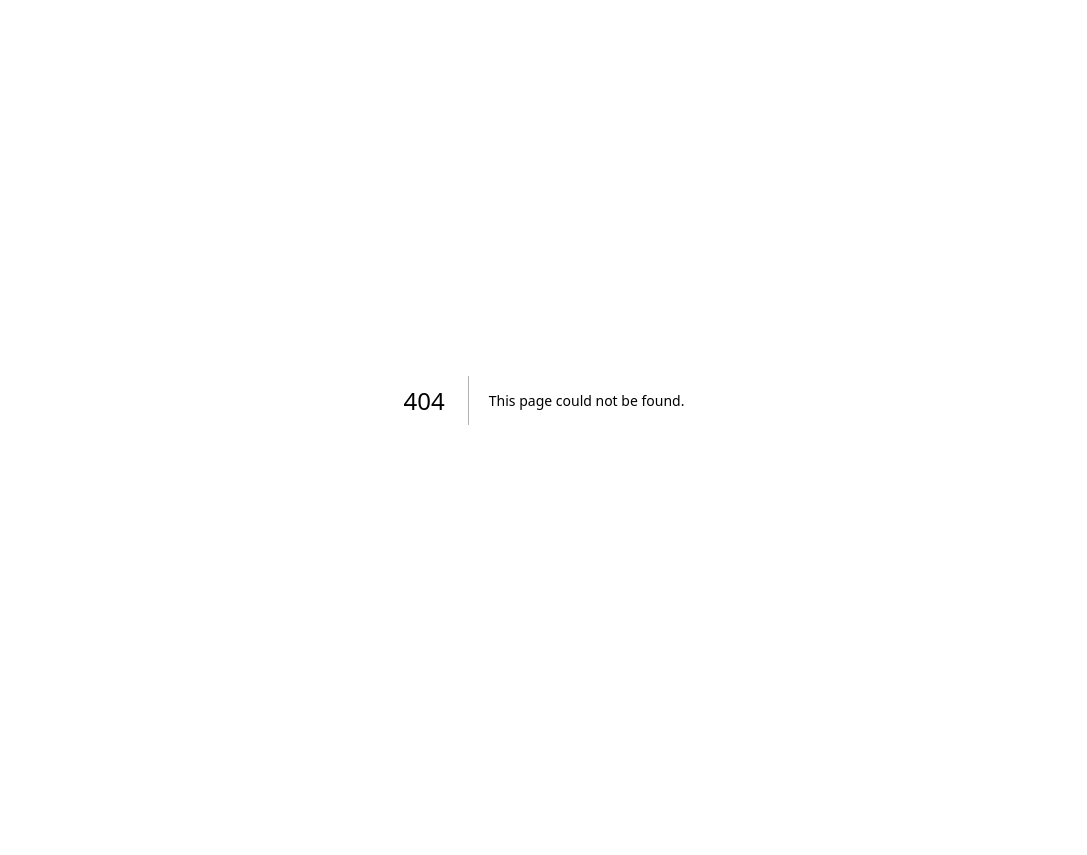
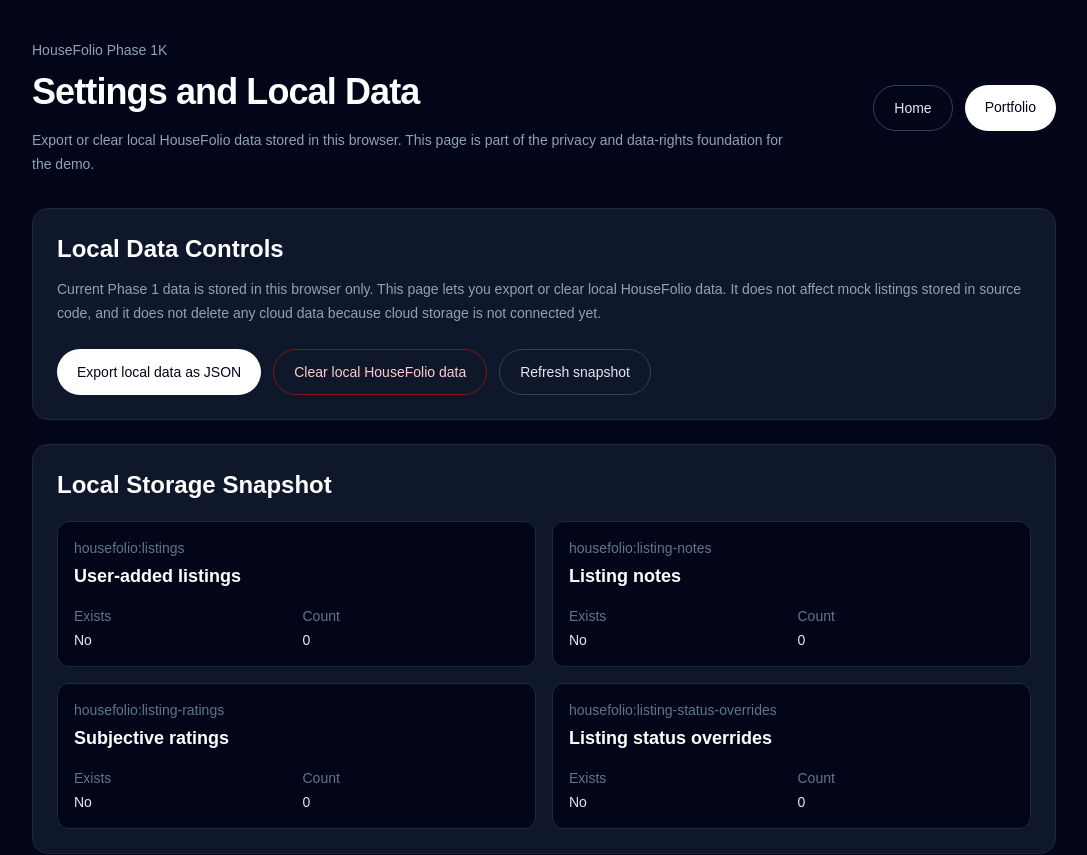
Before and after one commit to Qiu-Jiajun/HouseFolio, a Next.js app: page /settings in a window 1280 px wide. Before the commit this address had no page. Shown: the top 855 px of the page, without its empty margins (96-1183 px from the left). Before the commit the page ends 800 px from the top, so only its background shows below. Built offline with nearby package versions, Linux system fonts and the light colour scheme.

Commit message:
feat: add settings navigation entry

```diff
--- a/src/app/page.tsx
+++ b/src/app/page.tsx
@@ -1,18 +1,21 @@
 const engines = [
   {
     level: "L1",
-    title: "LBS 智能层",
-    description: "通勤、生活圈、地图，把房源位置转化为空间决策数据。",
+    title: "LBS Layer",
+    description:
+      "Commute, life circle, and map context. Turn listing location into spatial decision data.",
   },
   {
     level: "L2",
-    title: "算法评分层",
-    description: "评分、排序、对比，把多套房源组织成可量化的决策结构。",
+    title: "Algorithm Layer",
+    description:
+      "Reference score, sorting, and comparison. Turn multiple listings into structured decision inputs.",
   },
   {
     level: "L3",
-    title: "AI 决策层",
-    description: "总结、建议、解释，把结构化数据转化为人能理解的决策建议。",
+    title: "AI Layer",
+    description:
+      "Summaries, advice, and explanations. Turn structured data into human-readable decision support.",
   },
 ];
 
@@ -21,18 +24,20 @@ export default function Home() {
     <main className="min-h-screen bg-slate-950 px-6 py-16 text-white">
       <section className="mx-auto max-w-5xl">
         <p className="mb-4 text-sm font-medium text-slate-400">
-          HouseFolio · 私人找房决策管理工具
+          HouseFolio · Private rental decision workspace
         </p>
 
         <h1 className="mb-6 text-4xl font-bold tracking-tight md:text-6xl">
-          用 LBS、算法和 AI，
+          Use LBS, algorithms, and AI
           <br />
-          辅助租客做出更清晰的找房决策。
+          to make rental decisions clearer.
         </h1>
 
         <p className="mb-8 max-w-3xl text-lg leading-8 text-slate-300">
-          HouseFolio 不是房源平台，也不是中介服务。它帮助用户管理自己主动收集的候选房源，
-          并通过三层决策引擎完成通勤分析、评分对比和 AI 决策建议。
+          HouseFolio is not a listing platform or brokerage service. It helps
+          users manage candidate listings they collected themselves, then uses
+          a three-layer decision engine to support spatial analysis, structured
+          comparison, and AI-assisted explanations.
         </p>
 
         <div className="mb-10 flex flex-wrap gap-3">
@@ -40,14 +45,21 @@ export default function Home() {
             href="/portfolio"
             className="rounded-full bg-white px-5 py-3 text-sm font-medium text-slate-950 hover:bg-slate-200"
           >
-            查看候选房源
+            Open Portfolio
           </a>
 
           <a
-            href="/portfolio"
+            href="/portfolio/new"
             className="rounded-full border border-slate-700 px-5 py-3 text-sm font-medium text-slate-200 hover:bg-slate-900"
           >
-            进入 Portfolio
+            Add Listing
+          </a>
+
+          <a
+            href="/settings"
+            className="rounded-full border border-slate-700 px-5 py-3 text-sm font-medium text-slate-200 hover:bg-slate-900"
+          >
+            Settings
           </a>
         </div>
 
@@ -71,10 +83,11 @@ export default function Home() {
         </div>
 
         <div className="mt-10 rounded-2xl border border-slate-800 bg-slate-900 p-6">
-          <h2 className="mb-3 text-xl font-semibold">当前开发阶段</h2>
+          <h2 className="mb-3 text-xl font-semibold">Current Phase</h2>
           <p className="text-sm leading-6 text-slate-400">
-            Phase 1C：最小房源数据模型与 Portfolio 页面。当前使用假数据验证产品结构，
-            暂不接入数据库、地图 API 或 AI 服务。
+            Phase 1K: local data export and clearing controls. The demo still
+            uses mock data and browser localStorage. Supabase, map APIs, and AI
+            services are intentionally not connected yet.
           </p>
         </div>
       </section>
--- a/src/app/portfolio/page.tsx
+++ b/src/app/portfolio/page.tsx
@@ -5,23 +5,44 @@ export default function PortfolioPage() {
     <main className="min-h-screen bg-slate-950 px-6 py-12 text-white">
       <section className="mx-auto max-w-6xl">
         <div className="mb-8">
-          <a href="/" className="text-sm text-slate-400 hover:text-white">
-            ← 返回首页
-          </a>
+          <div className="flex flex-wrap gap-3">
+            <a
+              href="/"
+              className="rounded-full border border-slate-700 px-4 py-2 text-sm text-slate-300 hover:bg-slate-900 hover:text-white"
+            >
+              Home
+            </a>
 
-          <p className="mt-6 text-sm font-medium text-slate-400">
+            <a
+              href="/portfolio/new"
+              className="rounded-full border border-slate-700 px-4 py-2 text-sm text-slate-300 hover:bg-slate-900 hover:text-white"
+            >
+              Add Listing
+            </a>
+
+            <a
+              href="/settings"
+              className="rounded-full border border-slate-700 px-4 py-2 text-sm text-slate-300 hover:bg-slate-900 hover:text-white"
+            >
+              Settings
+            </a>
+          </div>
+
+          <p className="mt-8 text-sm font-medium text-slate-400">
             HouseFolio · Portfolio
           </p>
 
           <div className="mt-3 flex flex-wrap items-end justify-between gap-4">
             <div>
               <h1 className="text-4xl font-bold tracking-tight">
-                我的候选房源
+                Candidate Listings
               </h1>
 
               <p className="mt-4 max-w-3xl text-base leading-7 text-slate-300">
-                这里展示用户主动添加的候选房源。当前阶段使用 mock 数据 + 浏览器本地数据，
-                并加入状态筛选与基础排序，为后续 L2 算法评分和多房源对比做准备。
+                This page shows candidate listings added by the user or provided
+                as mock data. Current Phase 1 data uses browser localStorage and
+                mock listings only. Reference scores are auxiliary comparison
+                signals, not final recommendations.
               </p>
             </div>
 
@@ -29,7 +50,7 @@ export default function PortfolioPage() {
               href="/portfolio/new"
               className="rounded-full bg-white px-5 py-3 text-sm font-medium text-slate-950 hover:bg-slate-200"
             >
-              添加房源
+              Add Listing
             </a>
           </div>
         </div>
--- /dev/null
+++ b/src/app/settings/page.tsx
@@ -0,0 +1,41 @@
+import { SettingsLocalDataPanel } from "@/components/settings-local-data-panel";
+
+export default function SettingsPage() {
+  return (
+    <main className="min-h-screen bg-slate-950 px-6 py-10 text-white">
+      <div className="mx-auto max-w-5xl">
+        <div className="mb-8 flex flex-wrap items-center justify-between gap-4">
+          <div>
+            <p className="mb-3 text-sm font-medium text-slate-400">
+              HouseFolio Phase 1K
+            </p>
+            <h1 className="text-4xl font-bold tracking-tight">
+              Settings and Local Data
+            </h1>
+            <p className="mt-4 max-w-3xl text-sm leading-6 text-slate-400">
+              Export or clear local HouseFolio data stored in this browser. This
+              page is part of the privacy and data-rights foundation for the demo.
+            </p>
+          </div>
+
+          <div className="flex flex-wrap gap-3">
+            <a
+              href="/"
+              className="rounded-full border border-slate-700 px-5 py-3 text-sm font-medium text-slate-200 hover:bg-slate-900"
+            >
+              Home
+            </a>
+            <a
+              href="/portfolio"
+              className="rounded-full bg-white px-5 py-3 text-sm font-medium text-slate-950 hover:bg-slate-200"
+            >
+              Portfolio
+            </a>
+          </div>
+        </div>
+
+        <SettingsLocalDataPanel />
+      </div>
+    </main>
+  );
+}
--- /dev/null
+++ b/src/components/settings-local-data-panel.tsx
@@ -0,0 +1,138 @@
+"use client";
+
+import { useEffect, useState } from "react";
+import {
+  clearLocalHouseFolioData,
+  downloadLocalHouseFolioData,
+  getLocalHouseFolioDataSnapshot,
+  type LocalHouseFolioDataExport,
+} from "@/lib/privacy/local-data";
+
+export function SettingsLocalDataPanel() {
+  const [snapshot, setSnapshot] = useState<LocalHouseFolioDataExport | null>(
+    null
+  );
+  const [message, setMessage] = useState("");
+
+  function refreshSnapshot() {
+    setSnapshot(getLocalHouseFolioDataSnapshot());
+  }
+
+  useEffect(() => {
+    refreshSnapshot();
+  }, []);
+
+  function handleExport() {
+    downloadLocalHouseFolioData();
+    setMessage("Local HouseFolio data export started.");
+  }
+
+  function handleClear() {
+    const confirmed = window.confirm(
+      "Clear all HouseFolio local data from this browser? Mock listings in code will still remain visible."
+    );
+
+    if (!confirmed) {
+      return;
+    }
+
+    clearLocalHouseFolioData();
+    refreshSnapshot();
+    setMessage("Local HouseFolio data has been cleared from this browser.");
+  }
+
+  return (
+    <div className="space-y-6">
+      {message ? (
+        <div className="rounded-2xl border border-emerald-900 bg-emerald-950 px-5 py-4 text-sm text-emerald-200">
+          {message}
+        </div>
+      ) : null}
+
+      <section className="rounded-2xl border border-slate-800 bg-slate-900 p-6">
+        <h2 className="text-2xl font-semibold text-white">
+          Local Data Controls
+        </h2>
+
+        <p className="mt-3 text-sm leading-6 text-slate-400">
+          Current Phase 1 data is stored in this browser only. This page lets you
+          export or clear local HouseFolio data. It does not affect mock listings
+          stored in source code, and it does not delete any cloud data because
+          cloud storage is not connected yet.
+        </p>
+
+        <div className="mt-6 flex flex-wrap gap-3">
+          <button
+            type="button"
+            onClick={handleExport}
+            className="rounded-full bg-white px-5 py-3 text-sm font-medium text-slate-950 hover:bg-slate-200"
+          >
+            Export local data as JSON
+          </button>
+
+          <button
+            type="button"
+            onClick={handleClear}
+            className="rounded-full border border-red-900 px-5 py-3 text-sm font-medium text-red-200 hover:bg-red-950"
+          >
+            Clear local HouseFolio data
+          </button>
+
+          <button
+            type="button"
+            onClick={refreshSnapshot}
+            className="rounded-full border border-slate-700 px-5 py-3 text-sm font-medium text-slate-200 hover:bg-slate-800"
+          >
+            Refresh snapshot
+          </button>
+        </div>
+      </section>
+
+      <section className="rounded-2xl border border-slate-800 bg-slate-900 p-6">
+        <h2 className="text-2xl font-semibold text-white">
+          Local Storage Snapshot
+        </h2>
+
+        <div className="mt-5 grid gap-4 md:grid-cols-2">
+          {snapshot?.items.map((item) => (
+            <div
+              key={item.key}
+              className="rounded-xl border border-slate-800 bg-slate-950 p-4"
+            >
+              <p className="text-sm text-slate-500">{item.key}</p>
+              <h3 className="mt-1 text-lg font-semibold text-white">
+                {item.label}
+              </h3>
+              <div className="mt-4 grid grid-cols-2 gap-3 text-sm">
+                <div>
+                  <p className="text-slate-500">Exists</p>
+                  <p className="mt-1 text-slate-200">
+                    {item.exists ? "Yes" : "No"}
+                  </p>
+                </div>
+                <div>
+                  <p className="text-slate-500">Count</p>
+                  <p className="mt-1 text-slate-200">{item.count}</p>
+                </div>
+              </div>
+            </div>
+          ))}
+        </div>
+      </section>
+
+      <section className="rounded-2xl border border-slate-800 bg-slate-900 p-6">
+        <h2 className="text-2xl font-semibold text-white">
+          Compliance Boundary
+        </h2>
+
+        <ul className="mt-4 list-disc space-y-2 pl-5 text-sm leading-6 text-slate-400">
+          <li>HouseFolio does not crawl third-party listing pages.</li>
+          <li>HouseFolio does not publish a public listing database.</li>
+          <li>HouseFolio does not broker rental transactions.</li>
+          <li>Current Phase 1 data stays in browser localStorage.</li>
+          <li>AI, map APIs, cloud database, and cloud storage are not connected yet.</li>
+        </ul>
+      </section>
+    </div>
+  );
+}
--- /dev/null
+++ b/src/lib/privacy/local-data.ts
@@ -0,0 +1,121 @@
+export type LocalStorageItemSnapshot = {
+  key: string;
+  label: string;
+  exists: boolean;
+  count: number;
+  value: unknown;
+};
+
+export type LocalHouseFolioDataExport = {
+  app: "HouseFolio";
+  version: "phase-1-local-demo";
+  exportedAt: string;
+  storageScope: "browser-localStorage";
+  items: LocalStorageItemSnapshot[];
+};
+
+export const HOUSEFOLIO_LOCAL_STORAGE_KEYS = [
+  {
+    key: "housefolio:listings",
+    label: "User-added listings",
+  },
+  {
+    key: "housefolio:listing-notes",
+    label: "Listing notes",
+  },
+  {
+    key: "housefolio:listing-ratings",
+    label: "Subjective ratings",
+  },
+  {
+    key: "housefolio:listing-status-overrides",
+    label: "Listing status overrides",
+  },
+] as const;
+
+function safeParseJson(raw: string): unknown {
+  try {
+    return JSON.parse(raw);
+  } catch {
+    return raw;
+  }
+}
+
+function countValue(value: unknown): number {
+  if (Array.isArray(value)) {
+    return value.length;
+  }
+
+  if (value && typeof value === "object") {
+    return Object.keys(value).length;
+  }
+
+  if (value === null || typeof value === "undefined") {
+    return 0;
+  }
+
+  return 1;
+}
+
+export function getLocalHouseFolioDataSnapshot(): LocalHouseFolioDataExport {
+  if (typeof window === "undefined") {
+    return {
+      app: "HouseFolio",
+      version: "phase-1-local-demo",
+      exportedAt: new Date().toISOString(),
+      storageScope: "browser-localStorage",
+      items: [],
+    };
+  }
+
+  const items = HOUSEFOLIO_LOCAL_STORAGE_KEYS.map((item) => {
+    const raw = window.localStorage.getItem(item.key);
+    const parsed = raw ? safeParseJson(raw) : null;
+
+    return {
+      key: item.key,
+      label: item.label,
+      exists: raw !== null,
+      count: countValue(parsed),
+      value: parsed,
+    };
+  });
+
+  return {
+    app: "HouseFolio",
+    version: "phase-1-local-demo",
+    exportedAt: new Date().toISOString(),
+    storageScope: "browser-localStorage",
+    items,
+  };
+}
+
+export function downloadLocalHouseFolioData() {
+  if (typeof window === "undefined") {
+    return;
+  }
+
+  const snapshot = getLocalHouseFolioDataSnapshot();
+  const json = JSON.stringify(snapshot, null, 2);
+  const blob = new Blob([json], { type: "application/json" });
+  const url = URL.createObjectURL(blob);
+
+  const link = document.createElement("a");
+  link.href = url;
+  link.download = `housefolio-local-data-${Date.now()}.json`;
+  document.body.appendChild(link);
+  link.click();
+  link.remove();
+
+  URL.revokeObjectURL(url);
+}
+
+export function clearLocalHouseFolioData() {
+  if (typeof window === "undefined") {
+    return;
+  }
+
+  HOUSEFOLIO_LOCAL_STORAGE_KEYS.forEach((item) => {
+    window.localStorage.removeItem(item.key);
+  });
+}
```
